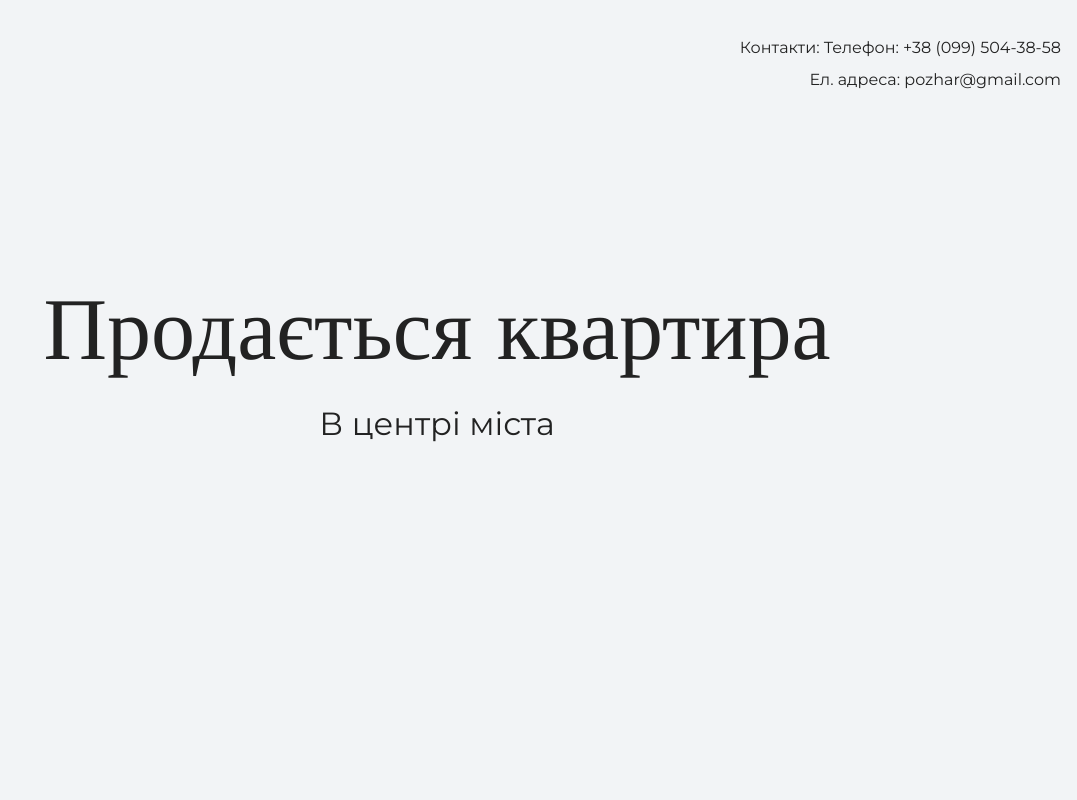
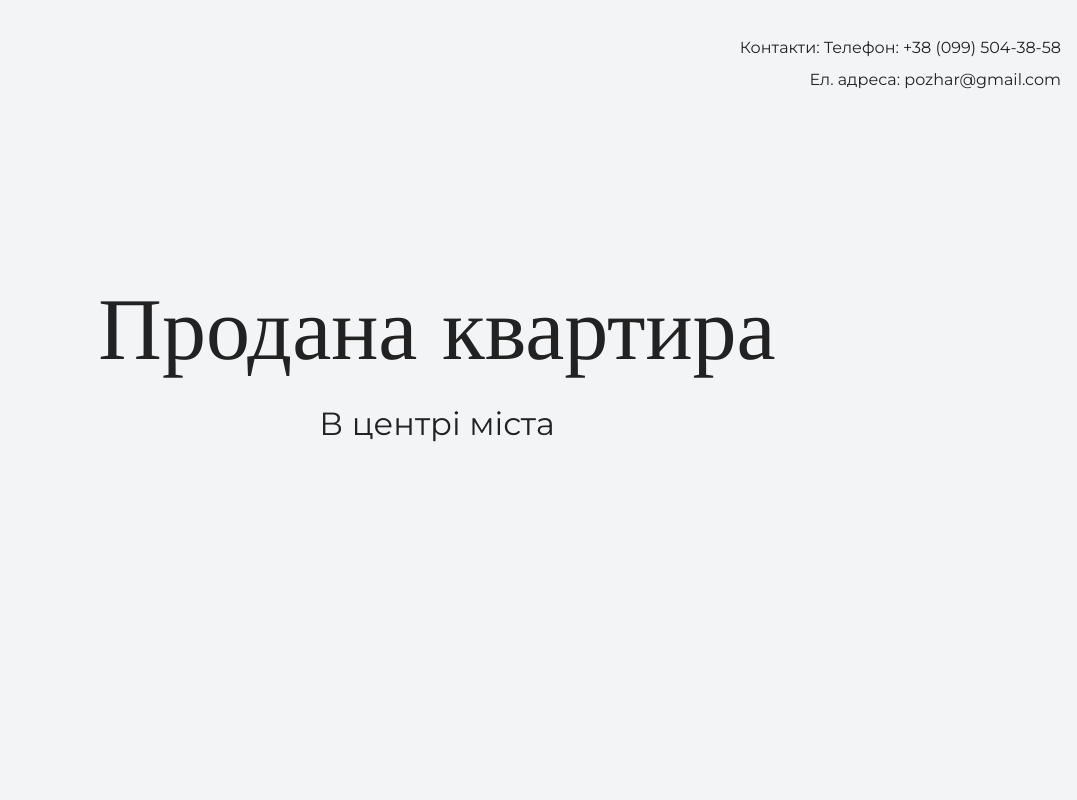
Before and after one commit to ArtemPozhar/Pozhar-Web, a plain HTML site: page index.html in a window 1280 px wide. Shown: the top 800 px of the page, without its empty margins (203-1280 px from the left). Drawn offline with nearby package versions, Linux system fonts and the light colour scheme.

Commit message:
Продається замінено на продана

```diff
--- a/index.html
+++ b/index.html
@@ -19,7 +19,7 @@
 
     <section class="hero-image">
       <div class="container">
-        <h1 class="heading">Продається квартира</h1>
+        <h1 class="heading">Продана квартира</h1>
         <p>В центрі міста</p>
       </div>
     </section>
```
